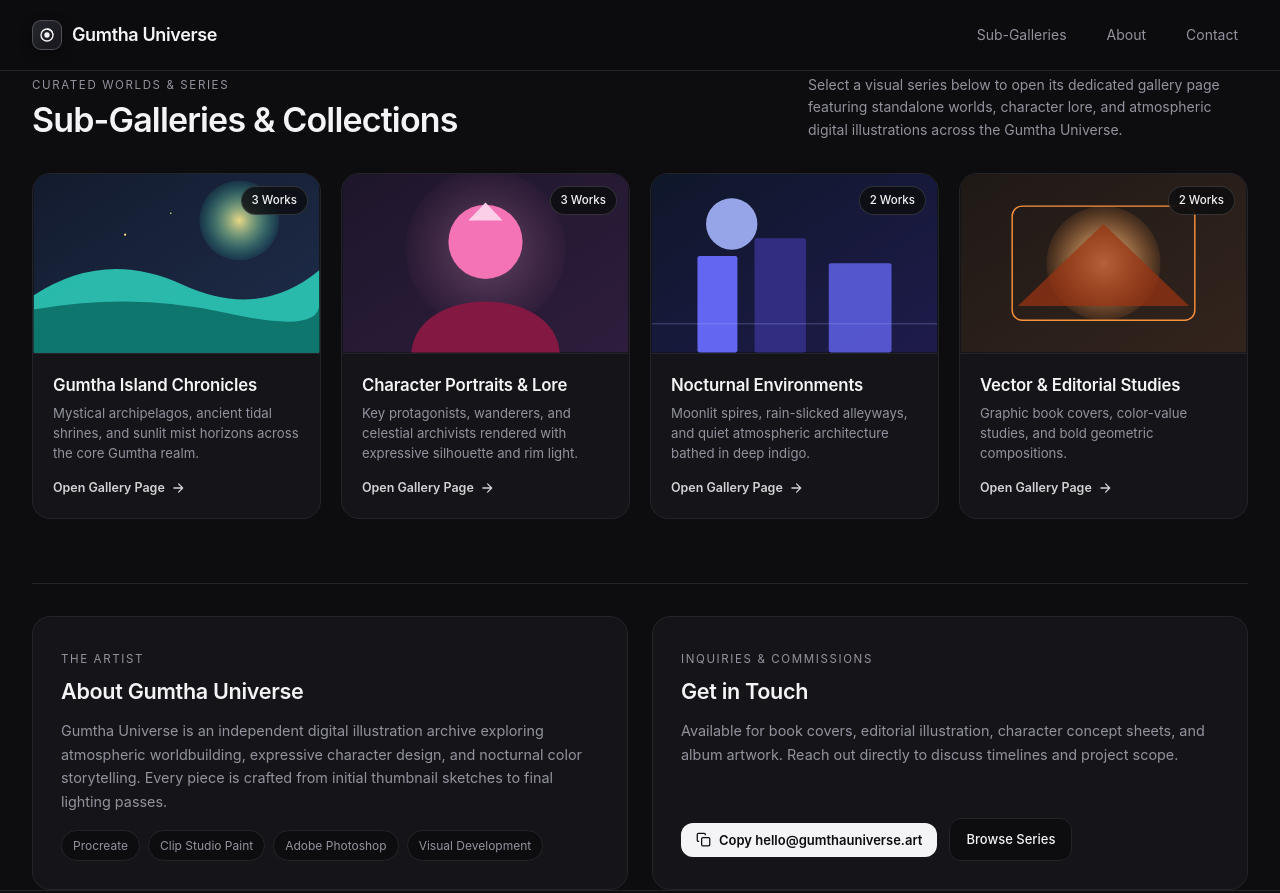
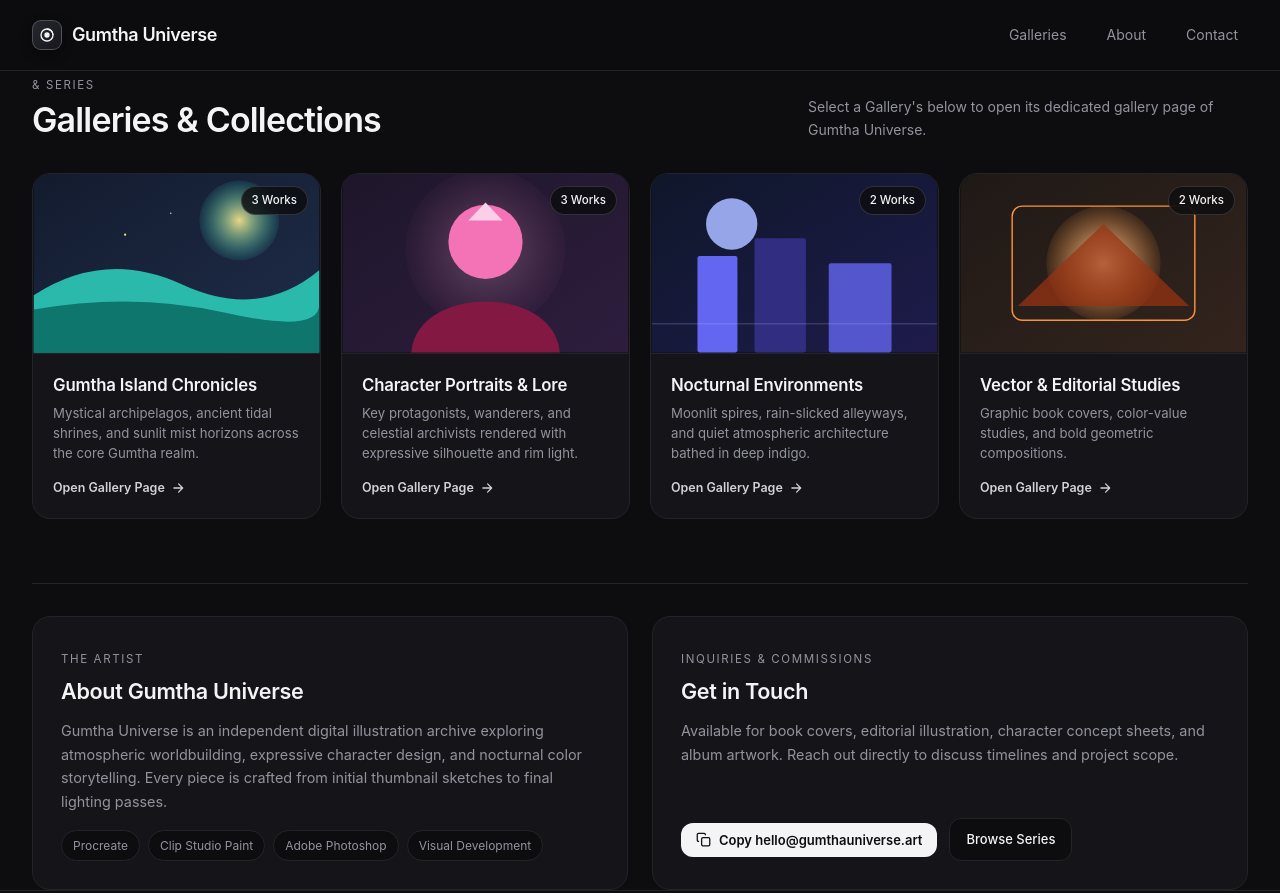
Before and after one commit to Gumtha-Studio/Gumtha, a plain HTML site: page index.html in a window 1280 px wide. Shown: the top 893 px of the page. Drawn offline with Linux system fonts and the light colour scheme; no server answers.

Commit message:
Update index.html

```diff
--- a/index.html
+++ b/index.html
@@ -3,7 +3,7 @@
 <head>
     <meta charset="UTF-8">
     <meta name="viewport" content="width=device-width, initial-scale=1.0">
-    <title>Gumtha Universe — Digital Illustration Portfolio</title>
+    <title>Gumtha Universe</title>
     <style>
         /* Self-Contained Minimalist Dark Mode Stylesheet — Zero External Dependencies */
         :root {
@@ -1058,7 +1058,7 @@
             </a>
 
             <nav class="nav-actions" aria-label="Primary Navigation">
-                <a href="./#sub-galleries" id="navSubGalleriesLink" class="nav-link hide-mobile">Sub-Galleries</a>
+                <a href="./#sub-galleries" id="navSubGalleriesLink" class="nav-link hide-mobile">Galleries</a>
                 <a href="./#about" id="navAboutLink" class="nav-link">About</a>
                 <a href="./#contact" id="navContactLink" class="nav-link">Contact</a>
                 <button id="adminNavStatusBtn" type="button" class="admin-badge hidden" title="Open Admin Studio">
@@ -1081,11 +1081,11 @@
             <section id="sub-galleries" class="subgalleries-section" aria-label="Sub-Galleries and Collections">
                 <div class="section-header">
                     <div>
-                        <span class="eyebrow">Curated Worlds &amp; Series</span>
-                        <h1 class="section-title">Sub-Galleries &amp; Collections</h1>
+                        <span class="eyebrow"> &amp; Series</span>
+                        <h1 class="section-title">Galleries &amp; Collections</h1>
                     </div>
                     <p class="section-subtitle">
-                        Select a visual series below to open its dedicated gallery page featuring standalone worlds, character lore, and atmospheric digital illustrations across the Gumtha Universe.
+                        Select a Gallery's below to open its dedicated gallery page of Gumtha Universe.
                     </p>
                 </div>
 
```
